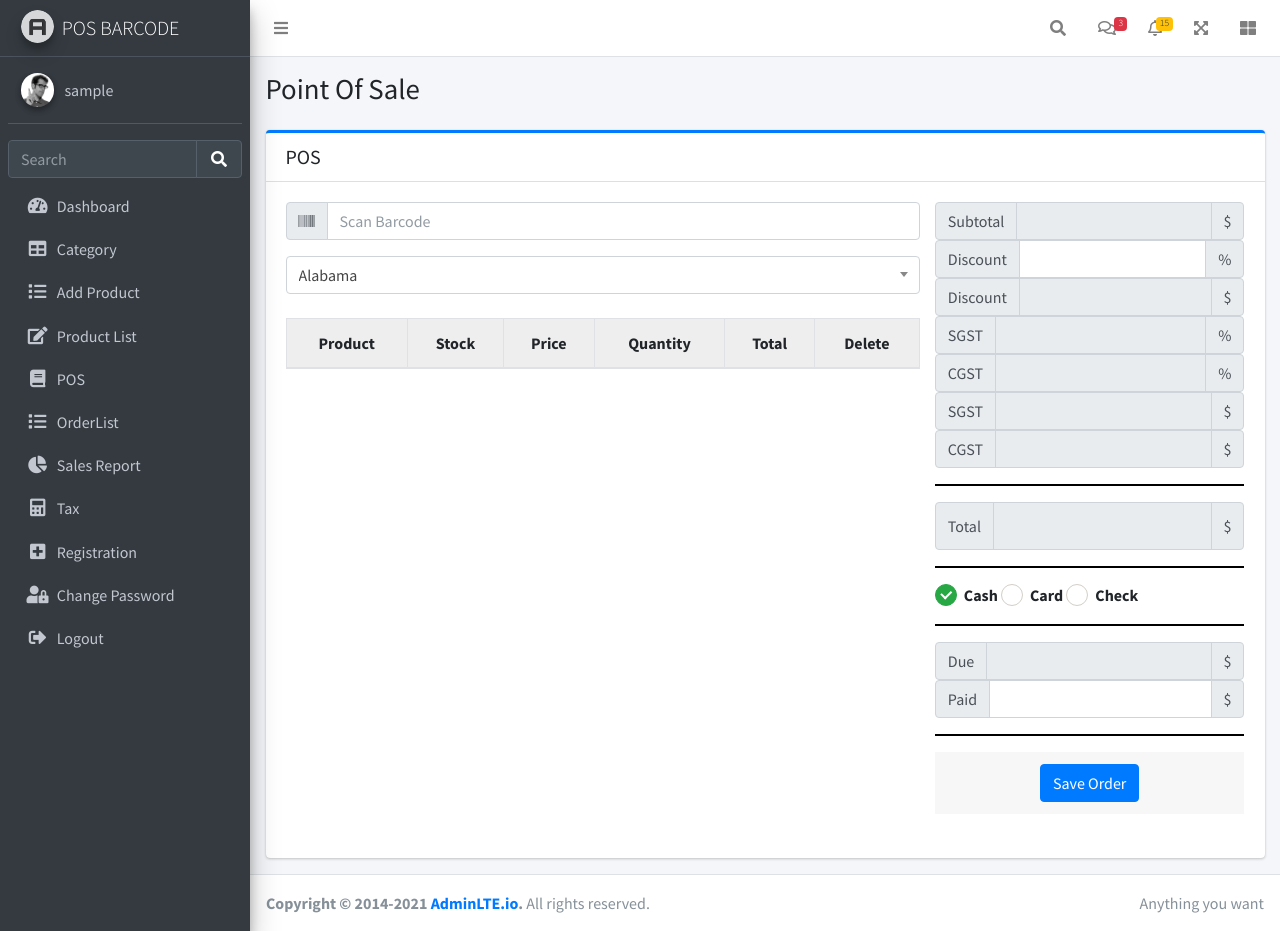
After one commit to LaiMinhKiet7522/php-pos-system, a PHP site: page /ui/pos.php in a window 1280 px wide. The commit adds this page. Run offline with PHP 8.4, Linux system fonts and the light colour scheme; the visitor is signed in with stand-in values (Sample User, id 1); lists and menus that the app fills with data are empty; some libraries are stand-ins or nearby versions.

Commit message:
create order - pos

```diff
--- a/ui/footer.php
+++ b/ui/footer.php
@@ -31,6 +31,8 @@
 <script src="../dist/js/adminlte.min.js"></script>
 <!-- SweetAlert2 -->
 <script src="../plugins/sweetalert2/sweetalert2.min.js"></script>
+<!-- Select2 -->
+<script src="../plugins/select2/js/select2.full.min.js"></script>
 <!-- DataTables  & Plugins -->
 <script src="../plugins/datatables/jquery.dataTables.min.js"></script>
 <script src="../plugins/datatables-bs4/js/dataTables.bootstrap4.min.js"></script>
--- a/ui/header.php
+++ b/ui/header.php
@@ -14,6 +14,11 @@ scratch. This page gets rid of all links and provides the needed markup only.
   <link rel="stylesheet" href="https://fonts.googleapis.com/css?family=Source+Sans+Pro:300,400,400i,700&display=fallback">
   <!-- Font Awesome Icons -->
   <link rel="stylesheet" href="../plugins/fontawesome-free/css/all.min.css">
+  <!-- iCheck for checkboxes and radio inputs -->
+  <link rel="stylesheet" href="../plugins/icheck-bootstrap/icheck-bootstrap.min.css">
+  <!-- Select2 -->
+  <link rel="stylesheet" href="../plugins/select2/css/select2.min.css">
+  <link rel="stylesheet" href="../plugins/select2-bootstrap4-theme/select2-bootstrap4.min.css">
   <!-- Theme style -->
   <link rel="stylesheet" href="../dist/css/adminlte.min.css">
   <!-- SweetAlert2 -->
--- /dev/null
+++ b/ui/pos.php
@@ -0,0 +1,330 @@
+<?php
+include_once 'connectdb.php';
+session_start();
+if (empty($_SESSION['useremail'])) {
+  header('Location: ../index.php');
+}
+if ($_SESSION['role'] == 'Admin') {
+  include_once 'header.php';
+} else {
+  include_once 'headeruser.php';
+}
+?>
+<style type="text/css">
+  .tableFixHead {
+    overflow: scroll;
+    height: 520px;
+  }
+
+  .tableFixHead thead th {
+    position: sticky;
+    top: 0;
+    z-index: 1;
+  }
+
+  table {
+    border-collapse: collapse;
+    width: 100px;
+  }
+
+  th,
+  td {
+    padding: 8px 16px;
+  }
+
+  th {
+    background: #eee;
+  }
+</style>
+<!-- Content Wrapper. Contains page content -->
+<div class="content-wrapper">
+  <!-- Content Header (Page header) -->
+  <div class="content-header">
+    <div class="container-fluid">
+      <div class="row mb-2">
+        <div class="col-sm-6">
+          <h1 class="m-0">Point Of Sale</h1>
+        </div><!-- /.col -->
+        <div class="col-sm-6">
+          <ol class="breadcrumb float-sm-right">
+            <!-- <li class="breadcrumb-item"><a href="#">Home</a></li>
+                        <li class="breadcrumb-item active">Starter Page</li> -->
+          </ol>
+        </div><!-- /.col -->
+      </div><!-- /.row -->
+    </div><!-- /.container-fluid -->
+  </div>
+  <!-- /.content-header -->
+
+  <!-- Main content -->
+  <div class="content">
+    <div class="container-fluid">
+      <div class="row">
+        <div class="col-lg-12">
+          <div class="card card-primary card-outline">
+            <div class="card-header">
+              <h5 class="m-0">POS</h5>
+            </div>
+            <div class="card-body">
+              <div class="row">
+                <div class="col-md-8">
+                  <div class="input-group mb-3">
+                    <div class="input-group-prepend">
+                      <span class="input-group-text"><i class="fa fa-barcode"></i></span>
+                    </div>
+                    <input type="text" class="form-control" placeholder="Scan Barcode" name="txtbarcode" id="txtbarcode_id">
+                  </div>
+                  <select class="form-control select2" style="width: 100%;">
+                    <option selected="selected">Alabama</option>
+                    <option>Alaska</option>
+                    <option>California</option>
+                    <option>Delaware</option>
+                    <option>Tennessee</option>
+                    <option>Texas</option>
+                    <option>Washington</option>
+                  </select>
+                  <br>
+                  <div class="tableFixHead">
+                    <table id="producttable" class="table table-bordered table-striped">
+                      <thead>
+                        <tr class="text-center">
+                          <th>Product</th>
+                          <th>Stock</th>
+                          <th>Price</th>
+                          <th>Quantity</th>
+                          <th>Total</th>
+                          <th>Delete</th>
+                        </tr>
+                      </thead>
+                      <tbody class="details" id="itemtable">
+                        <tr data-widget="expandable-table" aria-expanded="false">
+
+                        </tr>
+                        </tr>
+                      </tbody>
+                    </table>
+                  </div>
+                </div>
+                <div class="col-md-4">
+                  <div class="input-group">
+                    <div class="input-group-prepend">
+                      <span class="input-group-text">Subtotal</span>
+                    </div>
+                    <input type="text" class="form-control" readonly>
+                    <div class="input-group-append">
+                      <span class="input-group-text">$</span>
+                    </div>
+                  </div>
+                  <div class="input-group">
+                    <div class="input-group-prepend">
+                      <span class="input-group-text">Discount</span>
+                    </div>
+                    <input type="text" class="form-control">
+                    <div class="input-group-append">
+                      <span class="input-group-text">%</span>
+                    </div>
+                  </div>
+                  <div class="input-group">
+                    <div class="input-group-prepend">
+                      <span class="input-group-text">Discount</span>
+                    </div>
+                    <input type="text" class="form-control" readonly>
+                    <div class="input-group-append">
+                      <span class="input-group-text">$</span>
+                    </div>
+                  </div>
+                  <div class="input-group">
+                    <div class="input-group-prepend">
+                      <span class="input-group-text">SGST</span>
+                    </div>
+                    <input type="text" class="form-control" readonly>
+                    <div class="input-group-append">
+                      <span class="input-group-text">%</span>
+                    </div>
+                  </div>
+                  <div class="input-group">
+                    <div class="input-group-prepend">
+                      <span class="input-group-text">CGST</span>
+                    </div>
+                    <input type="text" class="form-control" readonly>
+                    <div class="input-group-append">
+                      <span class="input-group-text">%</span>
+                    </div>
+                  </div>
+                  <div class="input-group">
+                    <div class="input-group-prepend">
+                      <span class="input-group-text">SGST</span>
+                    </div>
+                    <input type="text" class="form-control" readonly>
+                    <div class="input-group-append">
+                      <span class="input-group-text">$</span>
+                    </div>
+                  </div>
+                  <div class="input-group">
+                    <div class="input-group-prepend">
+                      <span class="input-group-text">CGST</span>
+                    </div>
+                    <input type="text" class="form-control" readonly>
+                    <div class="input-group-append">
+                      <span class="input-group-text">$</span>
+                    </div>
+                  </div>
+                  <hr style="height:2px; border-width:0; color:black; background-color:black;">
+                  <div class="input-group">
+                    <div class="input-group-prepend">
+                      <span class="input-group-text">Total</span>
+                    </div>
+                    <input type="text" class="form-control form-control-lg total" readonly>
+                    <div class="input-group-append">
+                      <span class="input-group-text">$</span>
+                    </div>
+                  </div>
+                  <hr style="height:2px; border-width:0; color:black; background-color:black;">
+                  <div class="icheck-success d-inline">
+                    <input type="radio" name="r3" checked id="radioSuccess1">
+                    <label for="radioSuccess1">
+                      Cash
+                    </label>
+                  </div>
+                  <div class="icheck-primary d-inline">
+                    <input type="radio" name="r3" id="radioSuccess2">
+                    <label for="radioSuccess2">
+                      Card
+                    </label>
+                  </div>
+                  <div class="icheck-danger d-inline">
+                    <input type="radio" name="r3" id="radioSuccess3">
+                    <label for="radioSuccess3">
+                      Check
+                    </label>
+                  </div>
+                  <hr style="height:2px; border-width:0; color:black; background-color:black;">
+                  <div class="input-group">
+                    <div class="input-group-prepend">
+                      <span class="input-group-text">Due</span>
+                    </div>
+                    <input type="text" class="form-control" readonly>
+                    <div class="input-group-append">
+                      <span class="input-group-text">$</span>
+                    </div>
+                  </div>
+                  <div class="input-group">
+                    <div class="input-group-prepend">
+                      <span class="input-group-text">Paid</span>
+                    </div>
+                    <input type="text" class="form-control">
+                    <div class="input-group-append">
+                      <span class="input-group-text">$</span>
+                    </div>
+                  </div>
+                  <hr style="height:2px; border-width:0; color:black; background-color:black;">
+                  <div class="card-footer text-center">
+                    <input type="button" value="Save Order" class="btn btn-primary">
+                  </div>
+                </div>
+              </div>
+            </div>
+          </div>
+        </div>
+        <!-- /.col-lg-12 -->
+
+      </div>
+      <!-- /.row -->
+    </div><!-- /.container-fluid -->
+  </div>
+  <!-- /.content -->
+</div>
+<!-- /.content-wrapper -->
+
+<?php
+include_once 'footer.php';
+?>
+
+<script>
+  //Initialize Select2 Elements
+  $('.select2').select2()
+  //Initialize Select2 Elements
+  $('.select2bs4').select2({
+    theme: 'bootstrap4'
+  })
+
+  var productArr = [];
+  $(function() {
+    $('#txtbarcode_id').on('change', function() {
+      var barcode = $('#txtbarcode_id').val();
+      $.ajax({
+        type: "get",
+        url: "getproduct.php",
+        data: {
+          id: barcode,
+        },
+        dataType: "json",
+        success: function(data) {
+          // alert('pid');
+          console.log(data);
+          if (jQuery.inArray(data['pid'], productArr) !== -1) {
+            var actualqty = parseInt($('#qty_id' + data["pid"]).val()) + 1;
+            $('#qty_id' + data["pid"]).val(actualqty);
+
+            var saleprice = parseInt(actualqty) * data["saleprice"];
+
+            $('#saleprice_id' + data["pid"]).html(saleprice);
+            $('#saleprice_idd' + data["pid"]).val(saleprice);
+
+          } else {
+
+            addrow(data["pid"], data["product"], data["saleprice"], data["stock"], data["barcode"]);
+
+            productArr.push(data["pid"]);
+
+            $("#txtbarcode_id").val("");
+
+            function addrow(pid, product, saleprice, stock, barcode) {
+
+              var tr = '<tr>' +
+
+                '<input type="hidden" class="form-control barcode" name="barcode_arr[]" id="barcode_id' + barcode + '" value="' + barcode + '" >' +
+
+                '<td style="text-align:left; vertical-align:middle; font-size:17px;"><class="form-control product_c" name="product_arr[]" <span class="badge badge-dark">' + product + '</span><input type="hidden" class="form-control pid" name="pid_arr[]" value="' + pid + '" ><input type="hidden" class="form-control product" name="product_arr[]" value="' + product + '" >  </td>' +
+
+                '<td style="text-align:left; vertical-align:middle; font-size:17px;"><span class="badge badge-primary stocklbl" name="stock_arr[]" id="stock_id' + pid + '">' + stock + '</span><input type="hidden" class="form-control stock_c" name="stock_c_arr[]" id="stock_idd' + pid + '" value="' + stock + '"></td>' +
+
+                '<td style="text-align:left; vertical-align:middle; font-size:17px;"><span class="badge badge-warning price" name="price_arr[]" id="price_id' + pid + '">' + saleprice + '</span><input type="hidden" class="form-control price_c" name="price_c_arr[]" id="price_idd' + pid + '" value="' + saleprice + '"></td>' +
+
+                '<td><input type="text" class="form-control qty" name="quantity_arr[]" id="qty_id' + pid + '" value="' + 1 + '" size="1"></td>' +
+
+                '<td style="text-align:left; vertical-align:middle; font-size:17px;"><span class="badge badge-success totalamt" name="netamt_arr[]" id="saleprice_id' + pid + '">' + saleprice + '</span><input type="hidden" class="form-control saleprice" name="saleprice_arr[]" id="saleprice_idd' + pid + '" value="' + saleprice + '"></td>' +
+
+                //remove button code start here
+
+                // '<td style="text-align:left; vertical-align:middle;"><center><name="remove" class"btnremove" data-id="'+pid+'"><span class="fas fa-trash" style="color:red"></span></center></td>'+
+                // '</tr>';
+
+                '<td><center><button type="button" name="remove" class="btn btn-danger btn-sm btnremove" data-id="' + pid + '"><span class="fas fa-trash"></span></center></td>' +
+
+
+                '</tr>';
+
+              $('.details').append(tr);
+            } //end function addrow
+          }
+        }
+      });
+    });
+  });
+
+  $('#itemtable').delegate(".qty", "keyup change", function() {
+    var quantity = $(this);
+    var tr = $(this).parent().parent();
+
+    if ((quantity.val() - 0) > tr.find(".stock_c").val() - 0) {
+      Swal.fire("Warning", "SORRY! This Much Of Quantity Is Not Available", "warning");
+      quantity.val(1);
+      tr.find(".totalamt").text(quantity.val() * tr.find(".price").text());
+      tr.find(".saleprice").text(quantity.val() * tr.find(".price").text());
+    } else {
+      tr.find(".totalamt").text(quantity.val() * tr.find(".price").text());
+      tr.find(".saleprice").text(quantity.val() * tr.find(".price").text());
+    }
+  });
+</script>
```
Also changed, not shown: ui/getproduct.php (added, +13 -0 lines).
